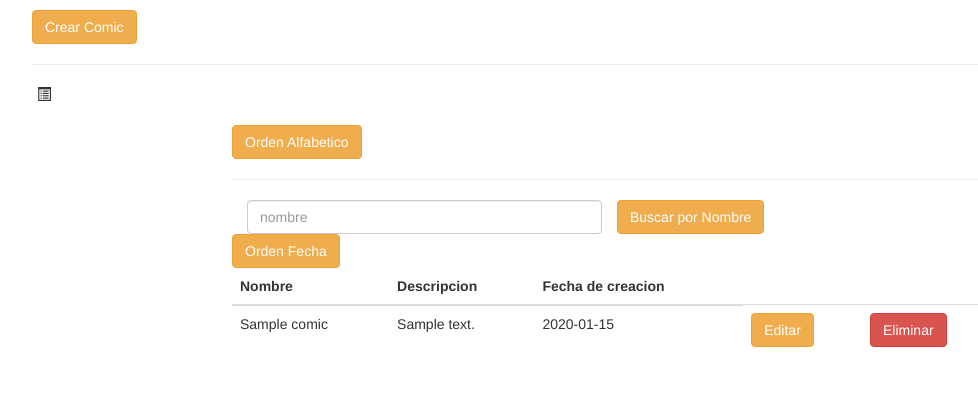
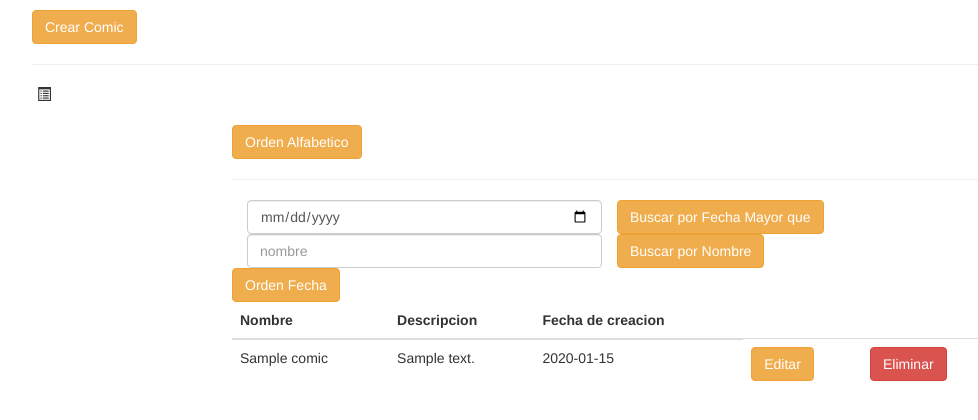
Before and after one commit to Bonetti97/clientePython, a Python web app: template src/templates/comics.html in a window 1280 px wide. Shown: the part 153-573 px from the top of the page, without its empty margins (23-1001 px from the left). Run offline with Jinja, Linux system fonts and the light colour scheme; the template is opened without the code that fills it: most values are stand-ins (such as "Sample title", 1, 10 or a date in 2020).

Commit message:
busquedaFecha

```diff
--- a/src/main.py
+++ b/src/main.py
@@ -9,7 +9,8 @@ app = webapp2.WSGIApplication([
         ('/delete/([\d]+)', views.DeleteComic),
         ('/ordenAlfabetico',views.OrdenAlfabetico),
         ('/ordenFecha',views.OrdenFecha),
-        ('/buscarNombre', views.BuscarNombre)
+        ('/buscarNombre', views.BuscarNombre),
+        ('/buscarFechaMayor', views.BuscarFechaMayor)
         ],
         debug=True)
 
--- a/src/templates/comics.html
+++ b/src/templates/comics.html
@@ -28,6 +28,14 @@
                         <button class="btn btn-warning">Orden Alfabetico </button><hr/>
                     </form>
 
+      <form class="form-horizontal" role="form" action="/buscarFechaMayor" method="get">
+                <div class="col-sm-6">
+                    <input type="date" class="form-control" name="busquedaFechaMayor" id="busquedaFechaMayor"
+                           placeholder="fecha">
+                </div>
+                <button type="submit" value="submit" class="btn btn-warning" >Buscar por Fecha Mayor que</button>
+
+        </form>
 
 <form class="form-horizontal" role="form" action="/buscarNombre" method="get">
                 <div class="col-sm-6">
```
Also changed, not shown: src/controller.py (+8 -0 lines), src/views.py (+7 -0 lines).
